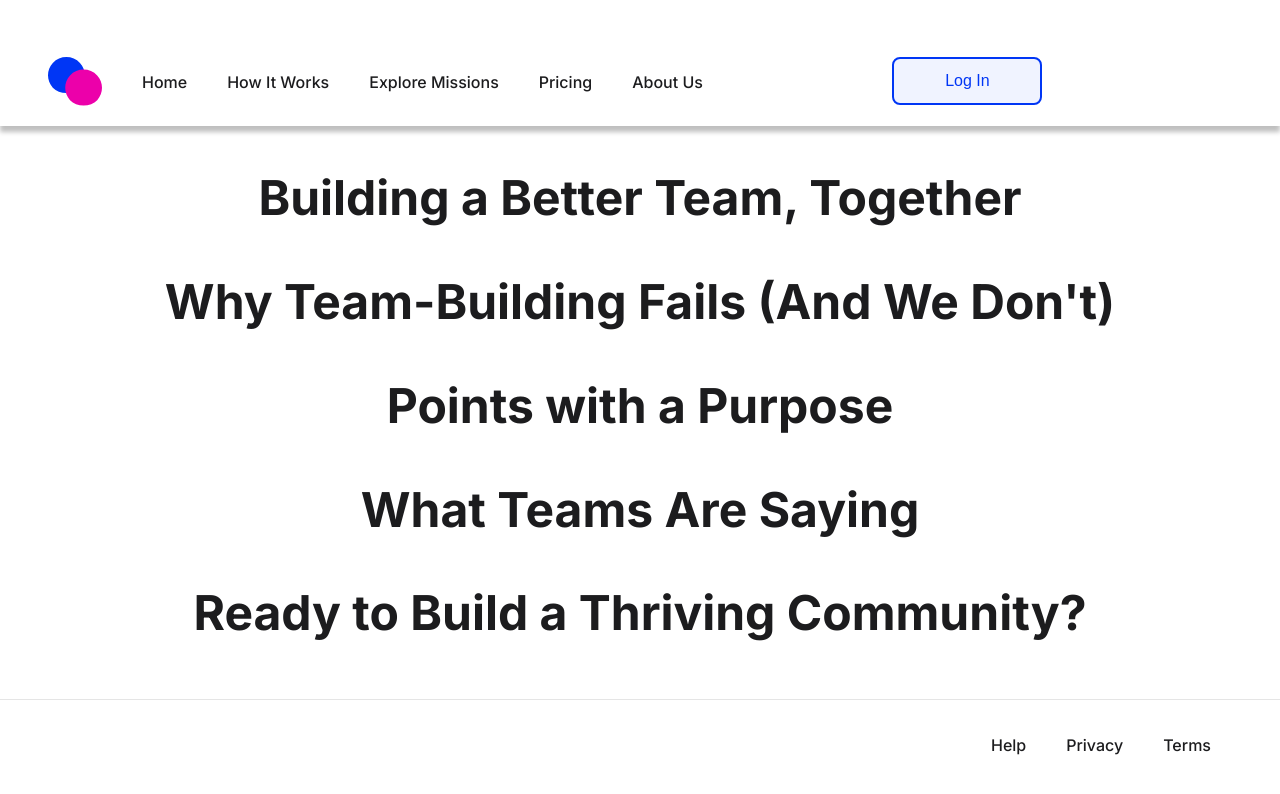
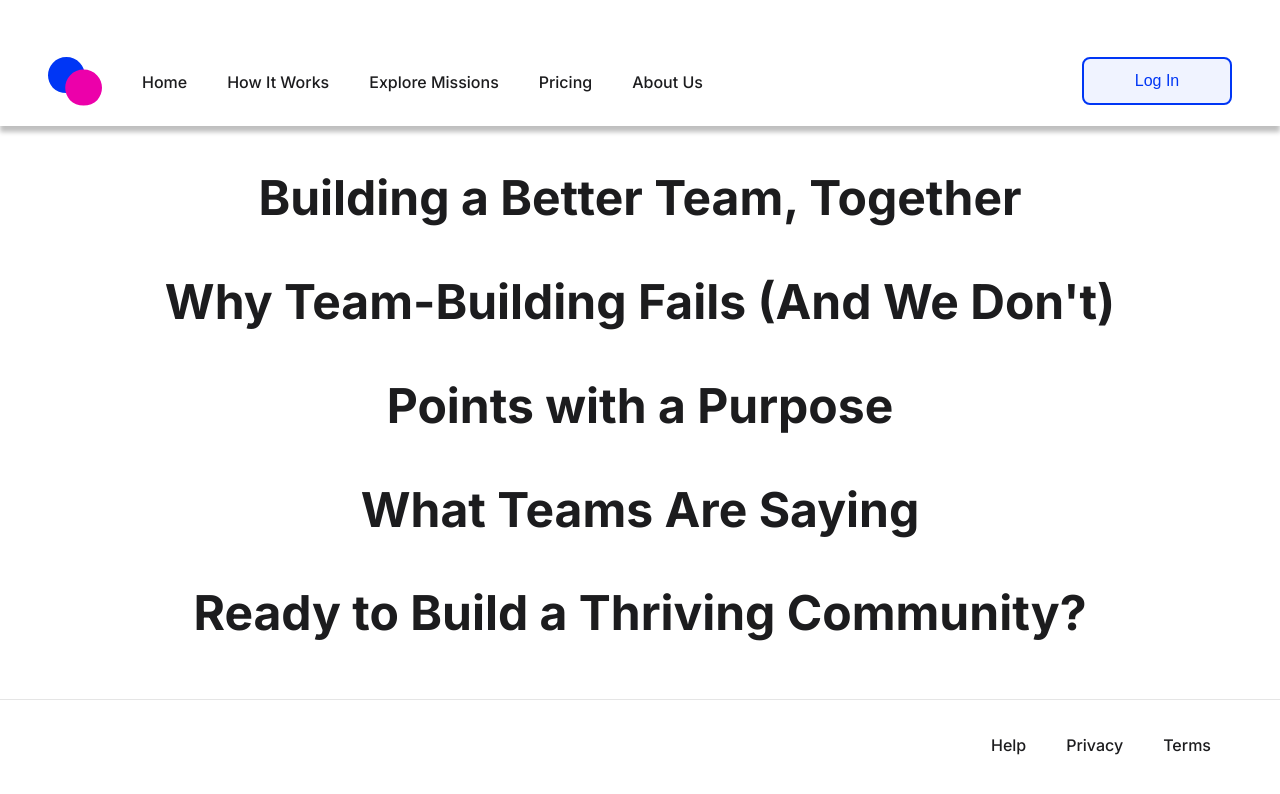
Before and after one commit to cherryontech/MissionCollective, a React (Vite) app: page / in a window 1280 px wide. Shown: the top 794 px of the page. Built offline with nearby package versions, Linux system fonts and the light colour scheme.

Commit message:
Fixes NavBar positioning

```diff
--- a/src/Components/NavBar.jsx
+++ b/src/Components/NavBar.jsx
@@ -5,6 +5,7 @@ import "../styles/NavBar.css";
 export default function NavBar() {
   return (
     <nav>
+      <div className="navElements">
         <div className="menu">
           <img src={logo} alt="logo" />
           <Link to="/">Home</Link>
@@ -16,6 +17,7 @@ export default function NavBar() {
         <div className="userInfo">
           <button className="loginButton">Log In</button>
         </div>
+      </div>
     </nav>
   );
 }
--- a/src/styles/NavBar.css
+++ b/src/styles/NavBar.css
@@ -1,8 +1,27 @@
 nav {
   display: flex;
-  width: 100vw;
+  width: 100%;
+  box-shadow: 0 6px 4.5px rgba(0, 0, 0, 0.25);
+  justify-content: center;
+  margin: 0;
+}
+
+.navElements {
   padding: 3.58rem 3rem 1.25rem 3rem;
-  box-shadow: 0 6px 4.5px rgba(0, 0, 0, 0.25);
+  display: flex;
+  align-self: center;
+  width: 90rem;
+  justify-content: space-between;
+}
+
+.menu {
+  display: flex;
+  column-gap: 2.5rem;
+  align-items: center;
+}
+
+.userInfo {
+  /* To be used when displaying logged in user */
 }
 
 a:hover {
@@ -43,13 +62,3 @@ a:focus {
   border-radius: 0.5rem;
   border: 4px dashed #ec00aa;
 }
-
-.menu {
-  display: flex;
-  column-gap: 2.5rem;
-  align-items: center;
-}
-
-.userInfo {
-  flex-grow: 2;
-}
```
Lines whose indentation alone changed are shown as unchanged.
